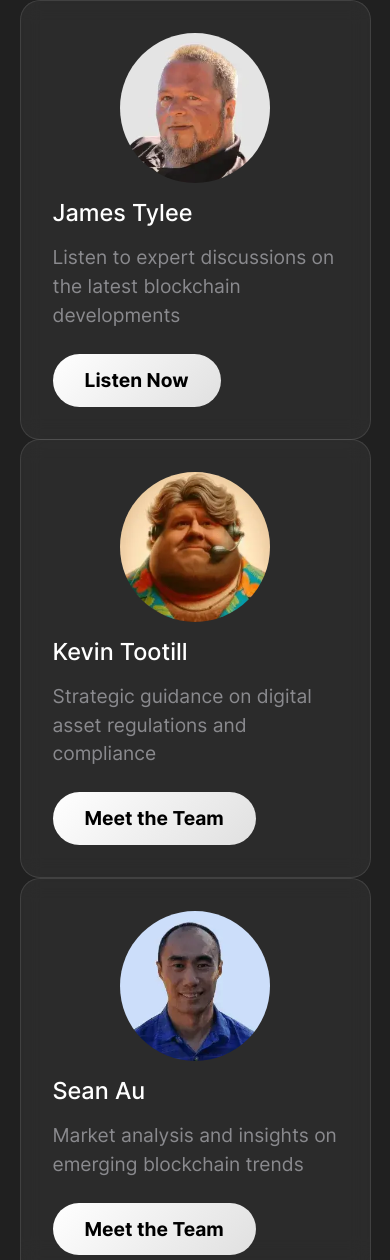
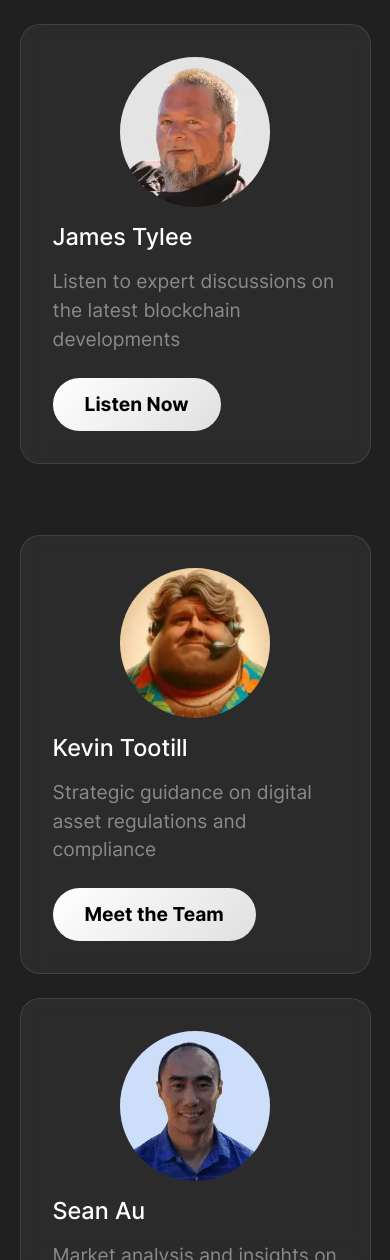
Before and after one commit to hottweelz/Team-Blockchain, a website: page index.html in a window 390 px wide. Shown: the part 5154-6414 px from the top of the page. Drawn offline with nearby package versions, Linux system fonts and the light colour scheme; no server answers.

Commit message:
Update index.html

```diff
--- a/index.html
+++ b/index.html
@@ -342,8 +342,8 @@
       <div class="container px-vw-5">
         <div class="row justify-content-center">
           <div class="col-12 col-lg-10">
-            <div class="row g-4">
-              <div class="col-md-6">
+            <div class="row g-4 mb-5">
+              <div class="col-md-6 mb-4">
                 <article class="cta-box">
                   <div class="mx-auto mb-3" style="width: 150px; height: 150px;">
                     <img src="img/webp/jonny_fry_ceo-2.webp" alt="Jonny Fry, CEO" class="img-fluid rounded-circle"
@@ -355,7 +355,7 @@
                     Articles</a>
                 </article>
               </div>
-              <div class="col-md-6">
+              <div class="col-md-6 mb-4">
                 <article class="cta-box">
                   <div class="mx-auto mb-3" style="width: 150px; height: 150px;">
                     <img src="img/webp/james_tylee.webp" alt="James Tylee" class="img-fluid rounded-circle"
@@ -366,7 +366,9 @@
                   <a href="#podcast" class="btn-primary-custom" aria-label="Listen to Podcast Episodes">Listen Now</a>
                 </article>
               </div>
-              <div class="col-md-6">
+            </div>
+            <div class="row g-4">
+              <div class="col-md-6 mb-4">
                 <article class="cta-box">
                   <div class="mx-auto mb-3" style="width: 150px; height: 150px;">
                     <img src="img/webp/kevin_tootill.webp" alt="Kevin Tootill" class="img-fluid rounded-circle"
@@ -377,7 +379,7 @@
                   <a href="#about" class="btn-primary-custom" aria-label="Learn About Our Team">Meet the Team</a>
                 </article>
               </div>
-              <div class="col-md-6">
+              <div class="col-md-6 mb-4">
                 <article class="cta-box">
                   <div class="mx-auto mb-3" style="width: 150px; height: 150px;">
                     <img src="img/webp/sean_au.webp" alt="Sean Au" class="img-fluid rounded-circle"
```
